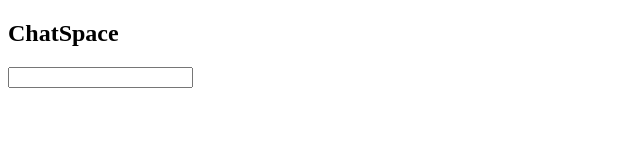
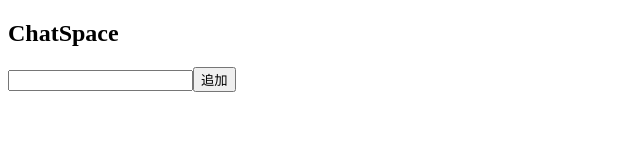
Before and after one commit to chisaki0606/vue-app, a Vue app: page / in a window 1280 px wide. Shown: the top 160 px of the page, without its empty margins (0-640 px from the left). Built offline with nearby package versions, Linux system fonts and the light colour scheme.

Commit message:
add function comment add remove

```diff
--- a/src/components/ChatSpace.vue
+++ b/src/components/ChatSpace.vue
@@ -1,16 +1,30 @@
-<script setup>
-import { ref } from 'vue';
-
-const textInput = ref('');
+<script>
+export default {
+  data() {
+    return {
+      comment: '',
+      comments:[]
+    }
+  },
+  methods: {
+    addComment() {
+      this.comments.push(this.comment)
+      this.comment = ''
+    },
+    removeComment(index) {
+      this.comments.splice(index, 1)
+    }
+  }
+}
 </script>
 
-
 <template>
-  <div>
+  <div id="app">
     <h2>ChatSpace</h2>
-    <div>
-      <input type="text" v-model="textInput">
-      <p>{{ textInput }}</p>
-    </div>
+    <input v-model="comment">
+    <button @click="addComment">追加</button>
+    <ul>
+      <li v-for="(comment, index) in comments" :key="index">{{ comment }} <span @click="removeComment(index)">X</span></li>
+    </ul>
   </div>
 </template>
```
